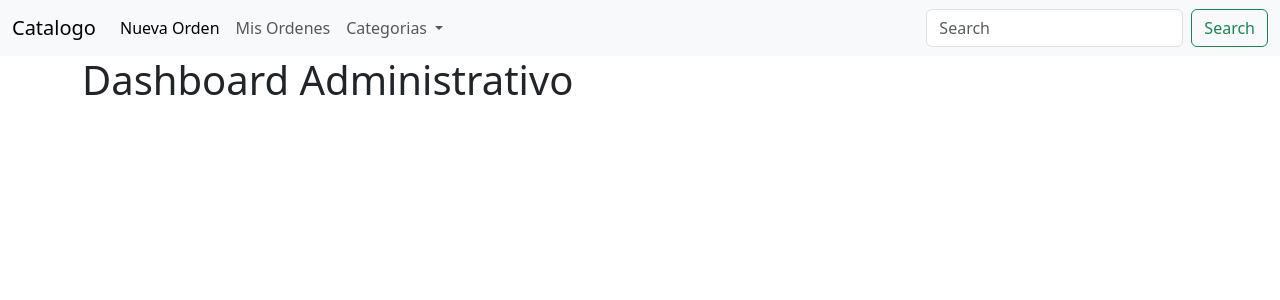
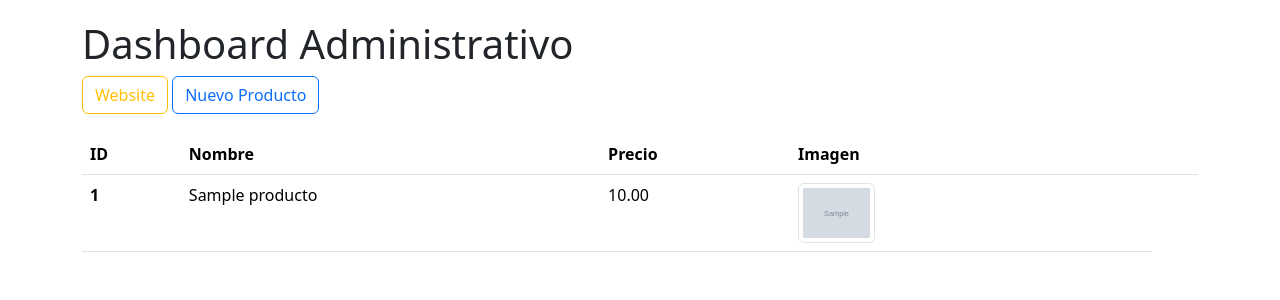
Before and after one commit to JoryerJL/crudCatalogo, a Django app: page /dashboard/ in a window 1280 px wide. Shown: the top 300 px of the page. Run offline with Django 5.2, Linux system fonts and the light colour scheme; tables that the repository leaves empty hold one stand-in row (values such as "Sample post"); grey boxes marked "Sample" are stand-in pictures; some libraries are stand-ins or nearby versions.

Commit message:
create table dashboard

```diff
--- a/dashboard/templates/dashboard/index.html
+++ b/dashboard/templates/dashboard/index.html
@@ -1,9 +1,38 @@
-{%  extends 'base.html' %}
-{% block content %}
-    <div class="container">
+{% extends 'baseDashboard.html' %}
+{% block main %}
+    <div class="container" id="dashboard-titulo">
         <div class="row">
             <div class="col">
                 <h1>Dashboard Administrativo</h1>
+                <a class="btn btn-outline-warning" href="{% url 'website:index' %}" role="button">Website</a>
+                <a class="btn btn-outline-primary" href="#" role="button">Nuevo Producto</a>
+                <div class="table-dashboard">
+                    <table class="table table-hover">
+                        <thead>
+                        <tr>
+                            <th scope="col">ID</th>
+                            <th scope="col">Nombre</th>
+                            <th scope="col">Precio</th>
+                            <th scope="col">Imagen</th>
+                            <th scope="col"></th>
+                            <th scope="col"></th>
+                            <th scope="col"></th>
+                        </tr>
+                        </thead>
+                        <tbody>
+                        {% for producto in productos %}
+                            <tr>
+                                <th scope="row">{{ producto.id }}</th>
+                                <td>{{ producto.nombre }}</td>
+                                <td>{{ producto.precio }}</td>
+                                <td><img class="img-thumbnail" src="{{ producto.imagen.url }}"></td>
+                                <td></td>
+                                <td></td>
+                            </tr>
+                        {% endfor %}
+                        </tbody>
+                    </table>
+                </div>
             </div>
         </div>
     </div>
--- a/dashboard/views.py
+++ b/dashboard/views.py
@@ -1,8 +1,11 @@
 from django.shortcuts import render
+from productos.models import *
 
 # Create your views here.
 def index_dashboard(request):
+    productos = Producto.objects.all
     context = {
-        'title': 'Dashboard'
+        'title': 'Dashboard',
+        'productos': productos
     }
     return render(request, 'dashboard/index.html', context)
--- a/productos/models.py
+++ b/productos/models.py
@@ -4,8 +4,8 @@ from django.db import models
 class Producto(models.Model):
     nombre = models.CharField(max_length=250)
     imagen = models.ImageField()
-    detalle = models.TextField(blank=True, null=True)
-    precio = models.DecimalField(max_digits=10, decimal_places=2, blank=True, null=True)
+    detalle = models.TextField()
+    precio = models.DecimalField(max_digits=10, decimal_places=2)
 
 
     def __str__(self):
--- /dev/null
+++ b/static/baseDashboard/style.css
@@ -0,0 +1,11 @@
+#dashboard-titulo {
+    margin-top: 20px ;
+}
+
+.img-thumbnail {
+    height: 60px;
+}
+
+.table-dashboard{
+    margin-top: 20px;
+}
--- a/templates/base.html
+++ b/templates/base.html
@@ -46,6 +46,6 @@
     {% block content %}
 
     {% endblock %}
-    <script src="{% static 'bs522/js/bootstrap.bundle.min.js' %}"
+    <script src="{% static 'bs522/js/bootstrap.bundle.min.js' %}"></script>
   </body>
 </html>
--- /dev/null
+++ b/templates/baseDashboard.html
@@ -0,0 +1,19 @@
+{% load static %}
+<!doctype html>
+<html lang="en">
+  <head>
+    <meta charset="utf-8">
+    <meta name="viewport" content="width=device-width, initial-scale=1">
+    <title>
+        {{ title }}
+    </title>
+    <link rel="stylesheet" href="{% static 'bs522/css/bootstrap.min.css' %}">
+    <link rel="stylesheet" href="{% static 'baseDashboard/style.css' %}">
+  </head>
+  <body>
+    {% block main %}
+
+    {% endblock %}
+    <script src="{% static 'bs522/js/bootstrap.bundle.min.js' %}"></script>
+  </body>
+</html>
```
Also changed, not shown: productos/migrations/0003_alter_producto_detalle_alter_producto_precio.py (added).
